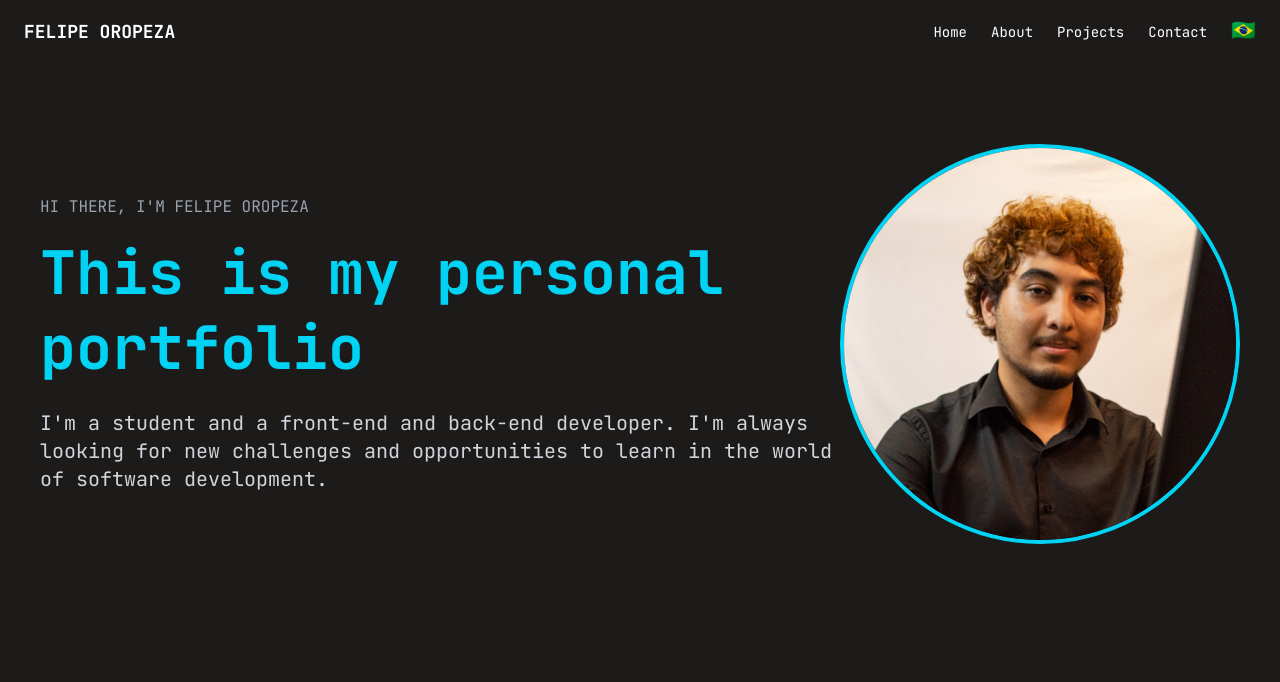
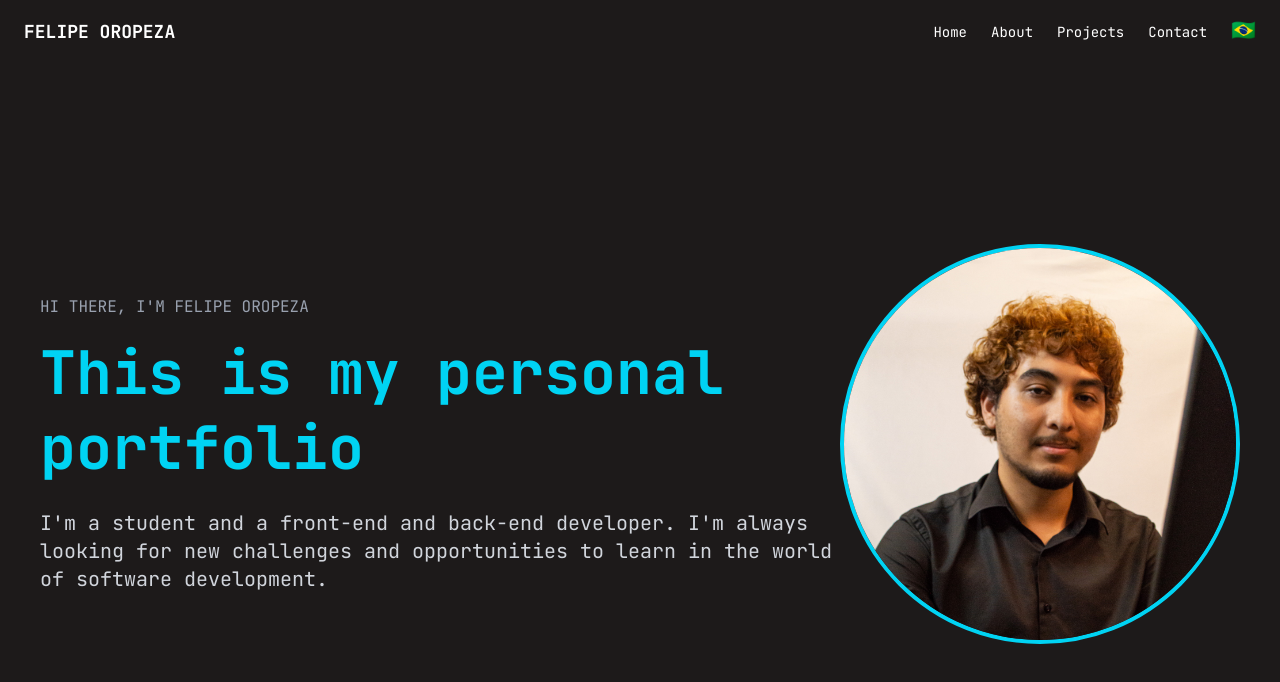
Before and after one commit to FelipeOropeza/PortfolioPessoal, a React (Vite) app: page / in a window 1280 px wide. Shown: the top 682 px of the page. Built offline with nearby package versions, Linux system fonts and the light colour scheme.

Commit message:
feat: melhorar no design no nav e banner

```diff
--- a/src/App.tsx
+++ b/src/App.tsx
@@ -1,6 +1,7 @@
 import React from 'react';
 import Navbar from './components/NavBar';
 import Banner from './components/Banner';
+import About from './components/About';
 // import TechCarousel from './components/TechCarousel';
 
 const App: React.FC = () => {
@@ -9,6 +10,7 @@ const App: React.FC = () => {
       <Navbar />
       <Banner />
       {/* <TechCarousel /> */}
+      <About />
     </>
   );
 }
--- /dev/null
+++ b/src/assets/css/banner.css
@@ -0,0 +1,3 @@
+#banner{
+    height: 85vh;
+}
--- /dev/null
+++ b/src/assets/css/nav.css
@@ -0,0 +1,34 @@
+/* Scroll suave para toda a página */
+html {
+  scroll-behavior: smooth;
+}
+
+/* Estilização e transição para links no nav */
+#nav a {
+  position: relative;
+  color: #333;
+  text-decoration: none;
+  padding: 0.5rem 1rem;
+  transition: color 0.3s ease;
+}
+
+/* Efeito hover */
+#nav a:hover {
+  color: #3b82f6; /* Cor azul do Tailwind */
+}
+
+/* Efeito de linha animada abaixo do link */
+#nav a::after {
+  content: '';
+  position: absolute;
+  width: 0;
+  height: 2px;
+  bottom: 0;
+  left: 0;
+  background-color: #3b82f6;
+  transition: width 0.3s ease;
+}
+
+#nav a:hover::after {
+  width: 100%;
+}
--- a/src/components/Banner.tsx
+++ b/src/components/Banner.tsx
@@ -1,8 +1,12 @@
 import React from "react";
+import "../assets/css/banner.css";
 
 const Banner: React.FC = () => {
   return (
-    <section className="flex flex-col md:flex-row items-center justify-between text-white px-6 sm:px-10 mt-20">
+    <section
+      id="banner"
+      className="flex flex-col md:flex-row items-center justify-between text-white px-6 sm:px-10 mt-10"
+    >
       <div className="w-full md:w-2/3 text-center md:text-left">
         <h3 className="text-sm sm:text-base text-gray-400 mb-4">
           HI THERE, I'M FELIPE OROPEZA
@@ -11,9 +15,9 @@ const Banner: React.FC = () => {
           This is my personal portfolio
         </h1>
         <p className="text-gray-300 mt-6 text-base sm:text-lg md:text-xl">
-          I'm a student and a front-end and back-end developer. I'm always looking
-          for new challenges and opportunities to learn in the world of software
-          development.
+          I'm a student and a front-end and back-end developer. I'm always
+          looking for new challenges and opportunities to learn in the world of
+          software development.
         </p>
       </div>
 
@@ -22,7 +26,7 @@ const Banner: React.FC = () => {
           src="/images/FelipeCarvalho.jpeg"
           alt="Felipe Oropeza"
           className="w-full h-auto"
-          />
+        />
       </div>
     </section>
   );
--- a/src/components/NavBar.tsx
+++ b/src/components/NavBar.tsx
@@ -1,6 +1,7 @@
 import React, { useState } from "react";
 import { Menu, X } from "lucide-react";
 import { useTranslation } from "react-i18next";
+import "../assets/css/nav.css";
 
 const Navbar: React.FC = () => {
   const { t, i18n } = useTranslation();
@@ -20,7 +21,7 @@ const Navbar: React.FC = () => {
 
       <ul className="hidden md:flex gap-6 text-sm font-medium items-center">
         <li className="hover:underline cursor-pointer">{t("nav.home")}</li>
-        <li className="hover:underline cursor-pointer">{t("nav.about")}</li>
+        <li className="hover:underline cursor-pointer"><a id="nav" href="#about">{t("nav.about")}</a></li>
         <li className="hover:underline cursor-pointer">{t("nav.projects")}</li>
         <li className="hover:underline cursor-pointer">{t("nav.contact")}</li>
         <li>
```
